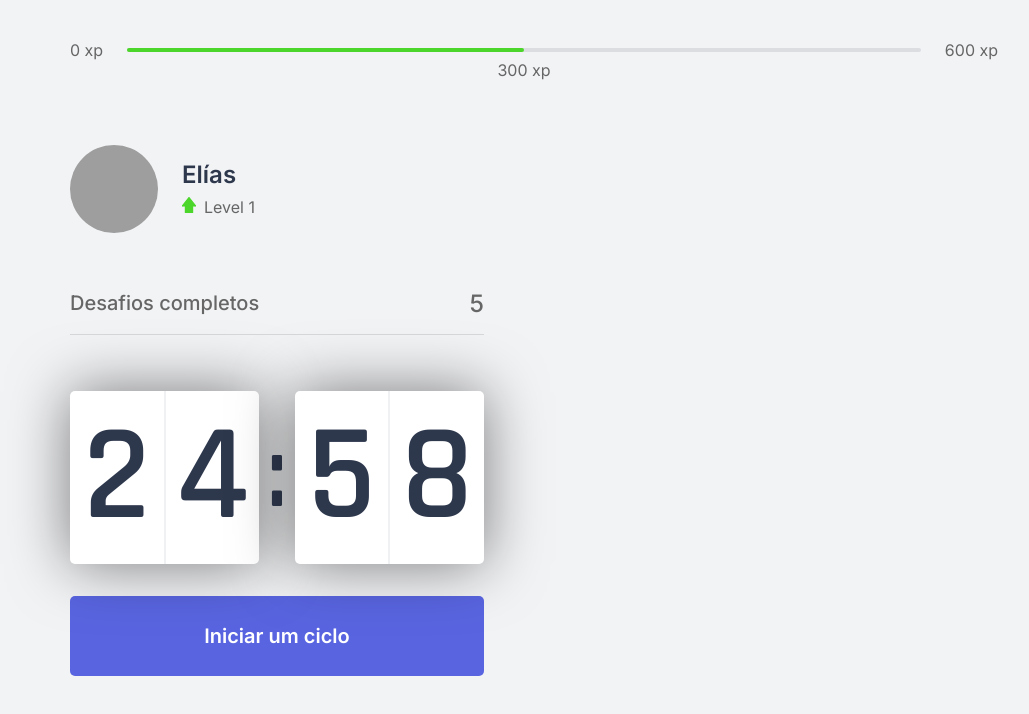
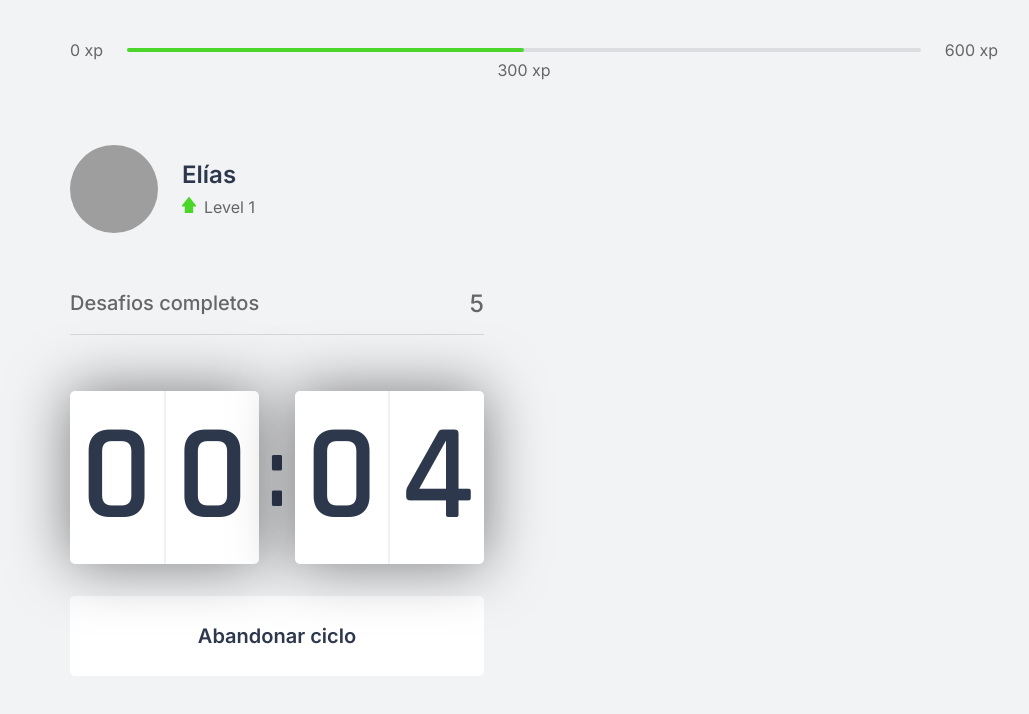
Before and after one commit to Goliass/muoverti-fuori-next, a Next.js app: page / in a window 1280 px wide. Both pictures are taken after a click on the button "Iniciar um ciclo". Shown: the top 714 px of the page, without its empty margins (106-1135 px from the left). Built offline with nearby package versions, Linux system fonts and the light colour scheme; grey boxes are pictures that could not be loaded.

Commit message:
aula 2: componente Countdown -> finalização do botão 'Iniciar um ciclo'/contdown (pausa do timer / desativação do botão ao zerar o tempo)

```diff
--- a/src/components/Countdown.tsx
+++ b/src/components/Countdown.tsx
@@ -1,9 +1,12 @@
 import styles from '../styles/components/Countdown.module.css';
 import { useState, useEffect } from 'react';
 
+let countdownTimeout: NodeJS.Timeout;
+
 export function Countdown() {
-  const [time, setTime] = useState(25 * 60);
-  const [active, setActive] = useState(false);
+  const [time, setTime] = useState(0.1 * 60);
+  const [isActive, setIsActive] = useState(false);
+  const [hasFinished, setHasFinished] = useState(false);
 
   const minutes = Math.floor(time / 60);
   const seconds = time % 60;
@@ -12,16 +15,25 @@
   const [secondLeft, secondRight] = String(seconds).padStart(2, '0').split('');
 
   function startCountdown() {
-    setActive(true);
+    setIsActive(true);
+  }
+
+  function resetCountdown() {
+    clearTimeout(countdownTimeout);
+    setIsActive(false);
+    setTime(0.1 * 60);
   }
 
   useEffect(() => {
-    if (active && time > 0) {
-      setTimeout(() => {
+    if (isActive && time > 0) {
+      countdownTimeout = setTimeout(() => {
         setTime(time - 1);
       }, 1000);
+    } else if (isActive && time === 0) {
+      setHasFinished(true);
+      setIsActive(false);
     }
-  }, [active, time]);
+  }, [isActive, time]);
 
   return (
     <div>
@@ -39,13 +51,34 @@
         </div>
       </div>
 
-      <button
-        type="button"
+      {hasFinished ? (
+        <button
+        disabled
         className={styles.countdownButton}
-        onClick={startCountdown}
       >
-        Iniciar um ciclo
+        Ciclo encerrado
       </button>
+      ) : (
+        <>
+          { isActive ? (
+            <button
+              type="button"
+              className={`${styles.countdownButton} ${styles.countdownButtonActive}`}
+              onClick={resetCountdown}
+            >
+              Abandonar ciclo
+            </button>
+          ) : (
+            <button
+              type="button"
+              className={styles.countdownButton}
+              onClick={startCountdown}
+            >
+              Iniciar um ciclo
+            </button>
+          )}
+        </>
+      )}
     </div>
   );
 }
--- a/src/styles/components/Countdown.module.css
+++ b/src/styles/components/Countdown.module.css
@@ -59,6 +59,22 @@
   transition: background-color 0.2s;
 }
 
-.countdownButton:hover {
+.countdownButton:not(:disabled):hover {
   background: var(--blue-dark);
 }
+
+.countdownButtonActive {
+  background: var(--white);
+  color: var(--title);
+}
+
+.countdownButtonActive:not(:disabled):hover {
+  background: var(--red);
+  color: var(--white);
+}
+
+.countdownButton:disabled {
+  background: var(--white);
+  color: var(--text);
+  cursor: not-allowed;
+}
```
